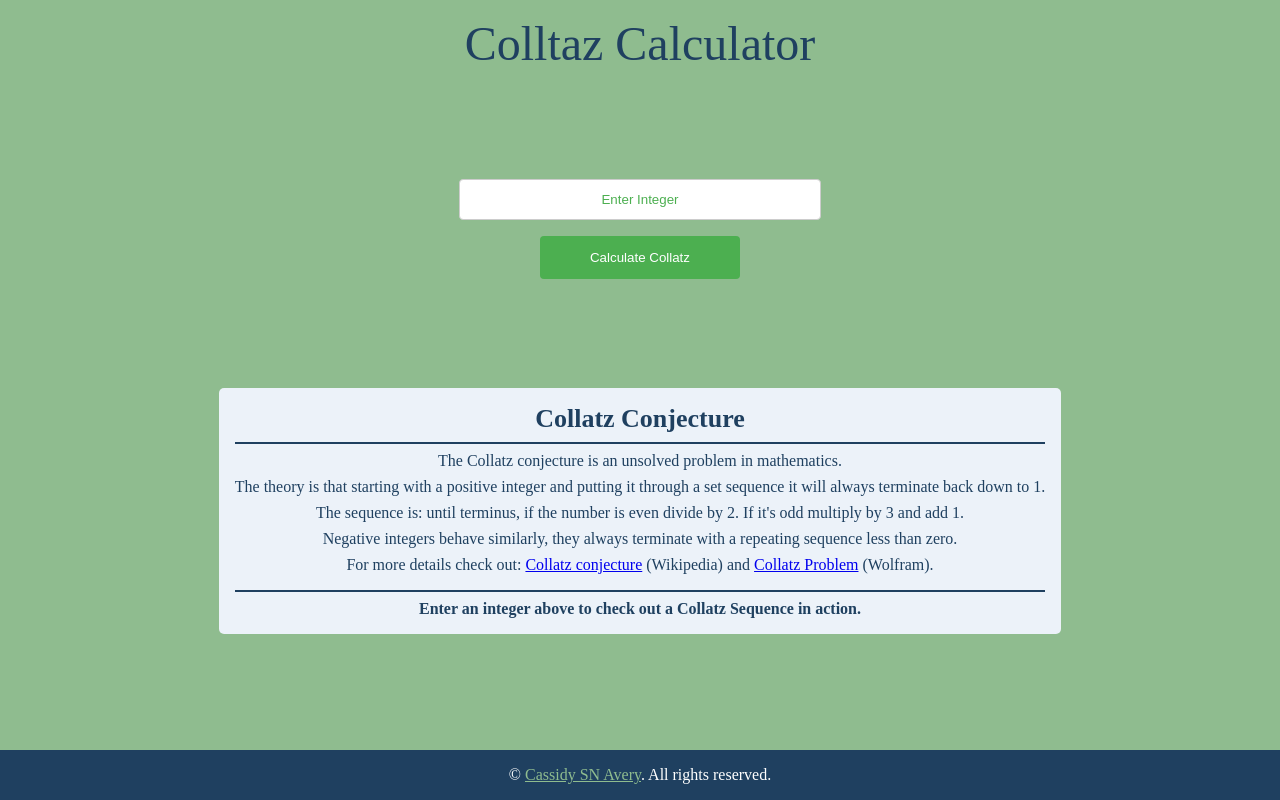
After one commit to tacolim/collatz, a Flask app: template templates/appInitial.html in a window 1280 px wide. The commit adds this page. Run offline with Flask 2, Linux system fonts and the light colour scheme; the template is opened without the code that fills it, so the values that code supplies are empty.

Commit message:
working decently, looks decent
* two pages instead of one
* added footer
* reorganized content
* updated looks (color, spacing, etc)

```diff
--- a/app.py
+++ b/app.py
@@ -7,11 +7,11 @@ app.config['SEND_FILE_MAX_AGE_DEFAULT'] = 0
 
 @app.route('/')
 def main():
-    return render_template('app.html')
+    return render_template('appInitial.html')
 
 
-@app.route('/send', methods=['POST'])
-def send():
+@app.route('/collatzComplete', methods=['POST'])
+def collatz_complete():
     if request.method == 'POST':
         num1 = request.form['num1']
         thisCollatz = Collatz(num1)
@@ -20,7 +20,7 @@ def send():
         numNowListString = thisCollatz.getNumberNowList()
         loopCountString = str(thisCollatz.getLoopCount())
         finalNumString = str(thisCollatz.getFinalNumber())
-        return render_template('app.html', collatzNumInitial=initialNumberString, collatzList=numNowListString,
+        return render_template('appComplete.html', collatzNumInitial=initialNumberString, collatzList=numNowListString,
                                collatzLoop=loopCountString, collatzNumFinal=finalNumString)
 
         # num2 = request.form['num2']
--- a/static/styles/style.css
+++ b/static/styles/style.css
@@ -1,11 +1,18 @@
-body {
+html, body {
+    height: 100%;
+}
+
+body, h2, h4, p, div {
     margin: 0;
     padding: 0;
-    background-color: #bcd9a3;
+}
+
+body {
+    background-color: darkseagreen;
     display: flex;
     flex-direction: column;
-    justify-content: center;
-    align-content: center;
+    align-content: space-between;
+    justify-content: space-between;
 }
 
 .title {
@@ -16,19 +23,90 @@ body {
     padding: 2vh 0vh;
 }
 
+form {
+    display: flex;
+    flex-direction: column;
+    align-items: center;
+}
+
+input[type=text], select {
+  width: 40vh;
+  padding: 12px 20px;
+  margin: 8px 0;
+  display: flex;
+  border: 1px solid #ccc;
+  border-radius: 4px;
+  text-align: center;
+}
+
+input[type=submit] {
+  width: 25vh;
+  background-color: #4CAF50;
+  color: white;
+  padding: 14px 20px;
+  margin: 8px 0;
+  border: none;
+  border-radius: 4px;
+  cursor: pointer;
+}
+
+input[type=submit]:hover {
+  background-color: #45a049;
+}
+
+::placeholder {
+  color: #4CAF50;
+  opacity: 2; /* Firefox */
+}
+
+:-ms-input-placeholder { /* Internet Explorer 10-11 */
+ color: #4CAF50;
+}
+
+::-ms-input-placeholder { /* Microsoft Edge */
+ color: #4CAF50;
+}
+
 .definition {
-color: #1f4060;
+    color: #1f4060;
     background: #ecf2f9;
-    width: 60vh;
+    width: auto;
     align-self: center;
-    padding: 0vh 2vh;
+    margin: 2vh 0vh;
+    padding: 2vh;
     text-align: center;
     border-radius: 5px;
 }
 
+.definition h2 {
+    display: flex;
+    justify-content: center;
+    font-size: 3.25vh;
+    font-weight: bold;
+    border-bottom: 2px double #1f4060;
+    padding-bottom: 1vh;
+}
+
+.definition h4 {
+    margin-top: 2vh;
+    padding-top: 1vh;
+    border-top: 2px double #1f4060;
+}
+
+
+.definition p {
+    margin-top: 1vh;
+}
+
 .collatzContent {
     display: flex;
+    flex-direction: column;
     justify-content: center;
+    align-items: center;
+}
+
+#output {
+    width: auto;
 }
 
 .alert {
@@ -36,5 +114,25 @@ color: #1f4060;
     padding: 0.5rem;
     border-radius: 5px;
     color: white;
-    margin: 1rem;
+    margin: 2vh;
 }
+
+#footer {
+    background-color: #1f4060;
+    color: #fff;
+    padding: 2vh 0vh;
+    margin-top: 2vh;
+}
+
+#footer a{
+    color: darkseagreen;
+}
+
+#footer a:hover {
+    color: coral;
+}
+
+.copyright{
+    display: flex;
+    justify-content: center;
+}
--- /dev/null
+++ b/templates/appInitial.html
@@ -0,0 +1,48 @@
+<!DOCTYPE html>
+<html lang="en">
+<head>
+    <meta charset="UTF-8" />
+    <meta name="viewport" content="width=device-width, initial-scale=1.0" />
+    <meta http-equiv="X-UA-Compatible" content="ie=edge" />
+    <title>Collatz Calculator</title>
+    <link rel= "stylesheet" type= "text/css" href= "{{ url_for('static',filename='styles/style.css') }}">
+<!--    the below is how you link to a JS script which also needs to live in static folder-->
+<!--    <script src="{{ url_for('static',filename='javascriptFileName.js') }}"> </script>-->
+  </head>
+  <body>
+    <div class="title">
+      Colltaz Calculator
+    </div>
+
+    <!-- Form -->
+    <div class="collatzContent">
+      <form action="/collatzComplete" method="POST">
+        <input
+          type="text"
+          placeholder="Enter Integer"
+          name="num1"
+        />
+        <input type="submit" value="Calculate Collatz" id="calc_btn" />
+      </form>
+    </div>
+
+    <div class="definition">
+        <h2>Collatz Conjecture</h2>
+        <p>The Collatz conjecture is an unsolved problem in mathematics.</p>
+        <p>The theory is that starting with a positive integer and putting it through a set sequence it will always terminate back down to 1.</p>
+        <p>The sequence is: until terminus, if the number is even divide by 2. If it's odd multiply by 3 and add 1.</p>
+        <p>Negative integers behave similarly, they always terminate with a repeating sequence less than zero.</p>
+        <p>For more details check out:
+          <a href="https://en.wikipedia.org/wiki/Collatz_conjecture" target="_blank">Collatz conjecture</a> (Wikipedia)
+          and <a href="https://mathworld.wolfram.com/CollatzProblem.html" target="_blank">Collatz Problem</a> (Wolfram).
+        </p>
+        <h4>Enter an integer above to check out a Collatz Sequence in action.</h4>
+    </div>
+
+    <section id="footer">
+        <div class="copyright">
+            <div>&copy; <a href="cassidyavery.com" target="_blank">Cassidy SN Avery</a>. All rights reserved.</div>
+        </div>
+    </section>
+  </body>
+</html>
```
Also changed, not shown: templates/appComplete.html (renamed from templates/app.html, +16 -7 lines).
